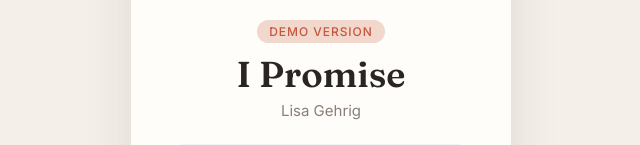
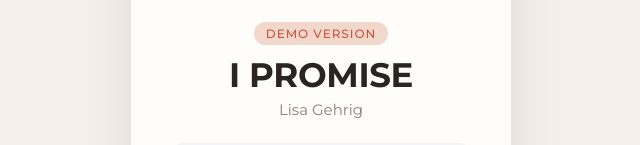
Before and after one commit to lisgeh2/lisa-gehrig, a plain HTML site: page i-promise/index.html in a window 1280 px wide. Shown: the part 444-589 px from the top of the page, without its empty margins (319-959 px from the left). Drawn offline with Linux system fonts and the light colour scheme.

Commit message:
new font

```diff
--- a/i-promise/index.html
+++ b/i-promise/index.html
@@ -8,7 +8,7 @@
   <!-- Fonts -->
   <link rel="preconnect" href="https://fonts.googleapis.com">
   <link rel="preconnect" href="https://fonts.gstatic.com" crossorigin>
-  <link href="https://fonts.googleapis.com/css2?family=Fraunces:ital,wght@0,400;0,600;1,400&family=Inter:wght@400;500&display=swap" rel="stylesheet">
+  <link href="https://fonts.googleapis.com/css2?family=Montserrat:wght@400;500;700&display=swap" rel="stylesheet">
 
   <style>
     /* ---------- Colors ---------- */
@@ -32,7 +32,7 @@
       padding: 24px;
       background: var(--bg);
       color: var(--ink);
-      font-family: "Inter", system-ui, sans-serif;
+      font-family: "Montserrat", system-ui, sans-serif;
     }
 
     /* ---------- Card ---------- */
@@ -76,10 +76,10 @@
     }
 
     h1 {
-      font-family: "Fraunces", serif;
-      font-weight: 600;
-      font-size: 36px;
+      font-weight: 700;
+      font-size: 34px;
       line-height: 1.1;
+      letter-spacing: -0.01em;
       margin-bottom: 6px;
     }
 
@@ -111,7 +111,7 @@
     <img class="cover" src="cover.jpg" alt="I Promise cover art">
 
     <span class="badge">Demo version</span>
-    <h1>I Promise</h1>
+    <h1>I PROMISE</h1>
     <p class="artist">Lisa Gehrig</p>
 
     <!-- Put your audio file next to this HTML file and change the name below -->
```
